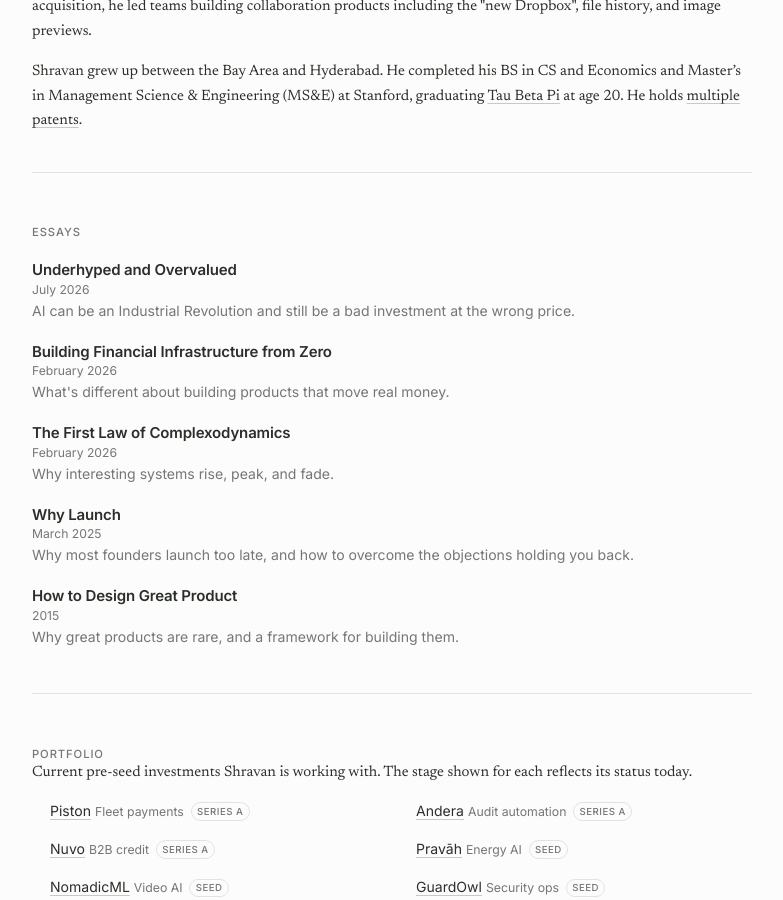
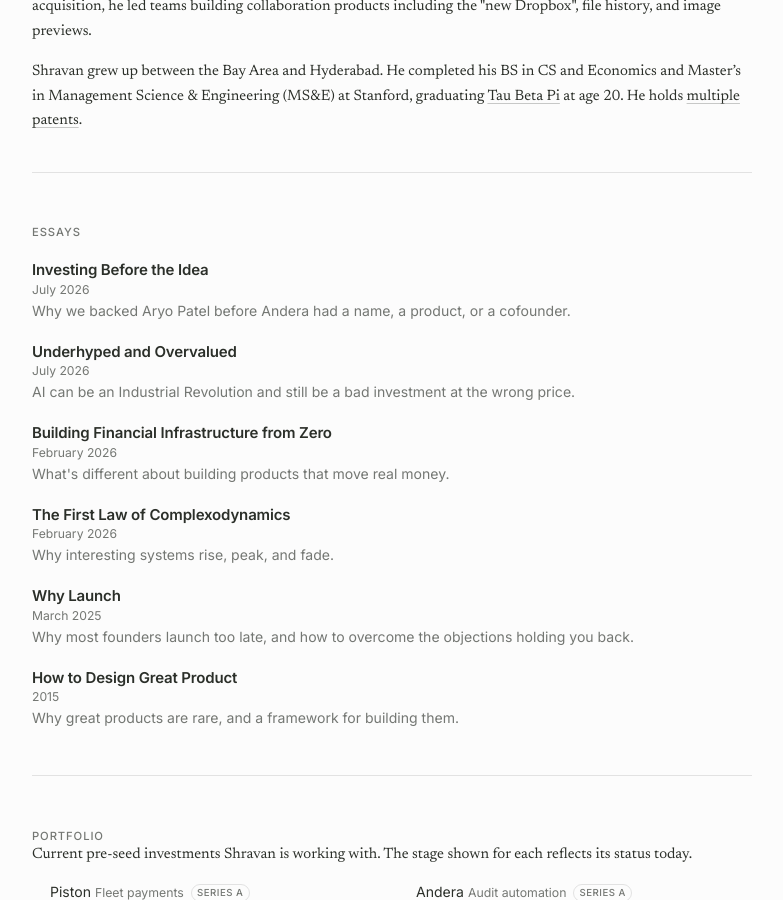
Before and after one commit to shrredd/shrredd.github.io, a Jekyll site: the page built from index.html, in a window 1280 px wide and 900 px high, scrolled down 326 px. Shown: the whole window, without its empty margins (248-1031 px from the left). Built offline with Jekyll 4.4.1, drawn with Linux system fonts in a browser that asks for light colours.

Commit message:
Add essay: Investing Before the Idea
Amplifies the $37M Series A for Andera, framed around backing Aryo Patel before he had a cofounder, a product, or the RegCheck-to-SOX idea. Also links the essay from the homepage list.

Co-Authored-By: Claude Opus 4.8 <noreply@anthropic.com>

```diff
--- a/index.html
+++ b/index.html
@@ -124,6 +124,11 @@
     <section class="section">
       <h2 class="section-title">Essays</h2>
       <div class="essay-list">
+        <a href="/investing-before-the-idea/" class="essay-card">
+          <span class="essay-title">Investing Before the Idea</span>
+          <span class="essay-meta">July 2026</span>
+          <span class="essay-desc">Why we backed Aryo Patel before Andera had a name, a product, or a cofounder.</span>
+        </a>
         <a href="/ai-industrial-revolution/" class="essay-card">
           <span class="essay-title">Underhyped and Overvalued</span>
           <span class="essay-meta">July 2026</span>
```
Also changed, not shown: _essays/investing-before-the-idea.md (added, +54 -0 lines).
